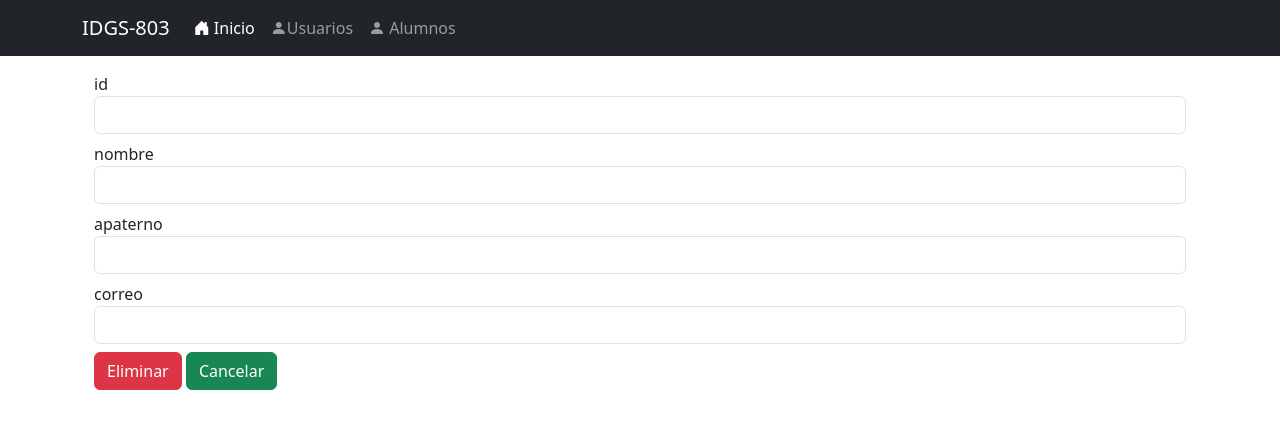
After one commit to IDGS-803-21000390/Fask_BD_IDGS803, a Flask app: template templates/eliminar.html in a window 1280 px wide. The commit adds this page. Shown: the top 429 px of the page. Run offline with Flask 3, Linux system fonts and the light colour scheme; the template is opened without the code that fills it: values that come from a table or form of the project are taken from there, others are empty; some libraries are stand-ins or nearby versions.

Commit message:
ABC completo YPH 01/03/2024

```diff
--- a/main.py
+++ b/main.py
@@ -35,6 +35,47 @@ def ABC_Completo():
     alumno=Alumnos.query.all()
     return render_template("ABC_Completo.html",alumnos=alumno)
 
+@app.route("/eliminar",methods=["GET","POST"])
+def eliminar():
+    alum_form=forms.UsarForm2(request.form)
+    if request.method=='GET':
+        id=request.args.get('id')
+        #aqui pasamos la condicion que queremos buscar
+        alumno1=db.session.query(Alumnos).filter(Alumnos.id==id).first()
+        alum_form.id.data=request.args.get('id')
+        alum_form.nombre.data=alumno1.nombre
+        alum_form.apaterno.data=alumno1.apaterno
+        alum_form.email.data=alumno1.email
+    if request.method=='POST':
+        id=alum_form.id.data
+        alum=Alumnos.query.get(id)
+        db.session.delete(alum)
+        db.session.commit()
+        return redirect('ABC_Completo')
+    return render_template('eliminar.html',form=alum_form)
+
+@app.route("/modificar",methods=["GET","POST"])
+def modificar():
+    alum_form=forms.UsarForm2(request.form)
+    if request.method=='GET':
+        id=request.args.get('id')
+        #aqui pasamos la condicion que queremos buscar
+        alumno1=db.session.query(Alumnos).filter(Alumnos.id==id).first()
+        alum_form.id.data=request.args.get('id')
+        alum_form.nombre.data=alumno1.nombre
+        alum_form.apaterno.data=alumno1.apaterno
+        alum_form.email.data=alumno1.email
+    if request.method=='POST':
+        id=alum_form.id.data
+        alum1=db.session.query(Alumnos).filter(Alumnos.id==id).first()
+        alum1.nombre=alum_form.nombre.data
+        alum1.apaterno=alum_form.apaterno.data
+        alum1.email=alum_form.email.data
+        db.session.add(alum1)
+        db.session.commit()
+        return redirect('ABC_Completo')
+    return render_template('modificar.html',form=alum_form)
+
 @app.route("/alumnos",methods=["GET","POST"])
 def alum():
 
--- /dev/null
+++ b/templates/eliminar.html
@@ -0,0 +1,45 @@
+
+{%extends "layout.html" %}
+
+{%block content%}
+
+{% from "_macros.html" import render_field%}
+<div class="container">
+    <div class="row">
+        <form name="registro" action="/eliminar" id="eliminar" method="post">
+            <div class="row control-group">
+                <div class="form-goup col-xs-12 float-label-form-group controls">
+                    {{render_field(form.id,class="form-control")}}
+                </div>
+            </div>
+            <div class="row control-group">
+                <div class="form-goup col-xs-12 float-label-form-group controls">
+                    {{render_field(form.nombre,class="form-control")}}
+                </div>
+            </div>
+
+            <div class="row control-group">
+                <div class="form-goup col-xs-12 float-label-form-group controls">
+                    {{render_field(form.apaterno,class="form-control")}}
+                </div>
+            </div>
+
+            <div class="row control-group">
+                <div class="form-goup col-xs-12 float-label-form-group controls">
+                    {{render_field(form.email,class="form-control")}}
+                </div>
+            </div>
+            <input type="hidden" name="csrf_token" value="{{csrf_token()}}"/>
+            <input type="submit" id="eliminar" name="eliminar" value="Eliminar" class=" btn btn-danger"/>
+
+            <a href="ABC_Completo" class="btn btn-success">Cancelar</a>
+        </form>
+    </div>
+</div>
+
+
+
+
+
+
+{%endblock%}
```
Also changed, not shown: templates/ABC_Completo.html (+4 -4 lines), templates/modificar.html (added, +45 -0 lines).
